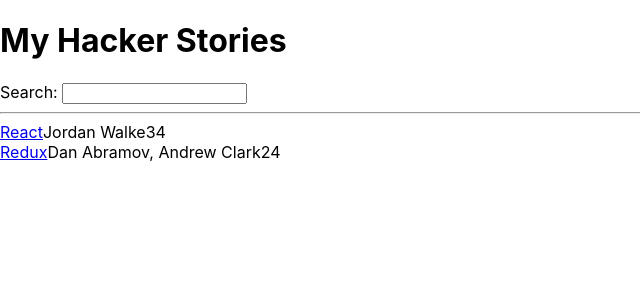
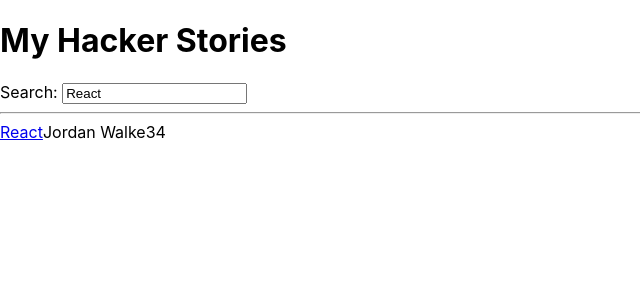
Before and after one commit to cokoyoh/react-first-app, a React (Create React App) app: page / in a window 1280 px wide. Shown: the top 300 px of the page, without its empty margins (0-640 px from the left). Built offline with nearby package versions, Linux system fonts and the light colour scheme.

Commit message:
using React controlled components

```diff
--- a/src/App.js
+++ b/src/App.js
@@ -21,7 +21,7 @@
     }
   ];
 
-  const [searchTerm, setSearchTerm] = React.useState('');
+  const [searchTerm, setSearchTerm] = React.useState('React');
 
   const handleSearch = event => {
     setSearchTerm(event.target.value);
@@ -37,7 +37,7 @@
     <div>
       <h1>My Hacker Stories</h1>
 
-      <Search onSearch={handleSearch}/>
+      <Search search={searchTerm} onSearch={handleSearch}/>
 
       <hr />
 
@@ -50,7 +50,12 @@
   return (
     <div>
       <label htmlFor="search">Search: </label>
-      <input id="search" type="text" onChange={props.onSearch} />
+      <input
+        id="search"
+        type="text"
+        value={props.search}
+        onChange={props.onSearch}
+      />
     </div>
   );
 };
```
